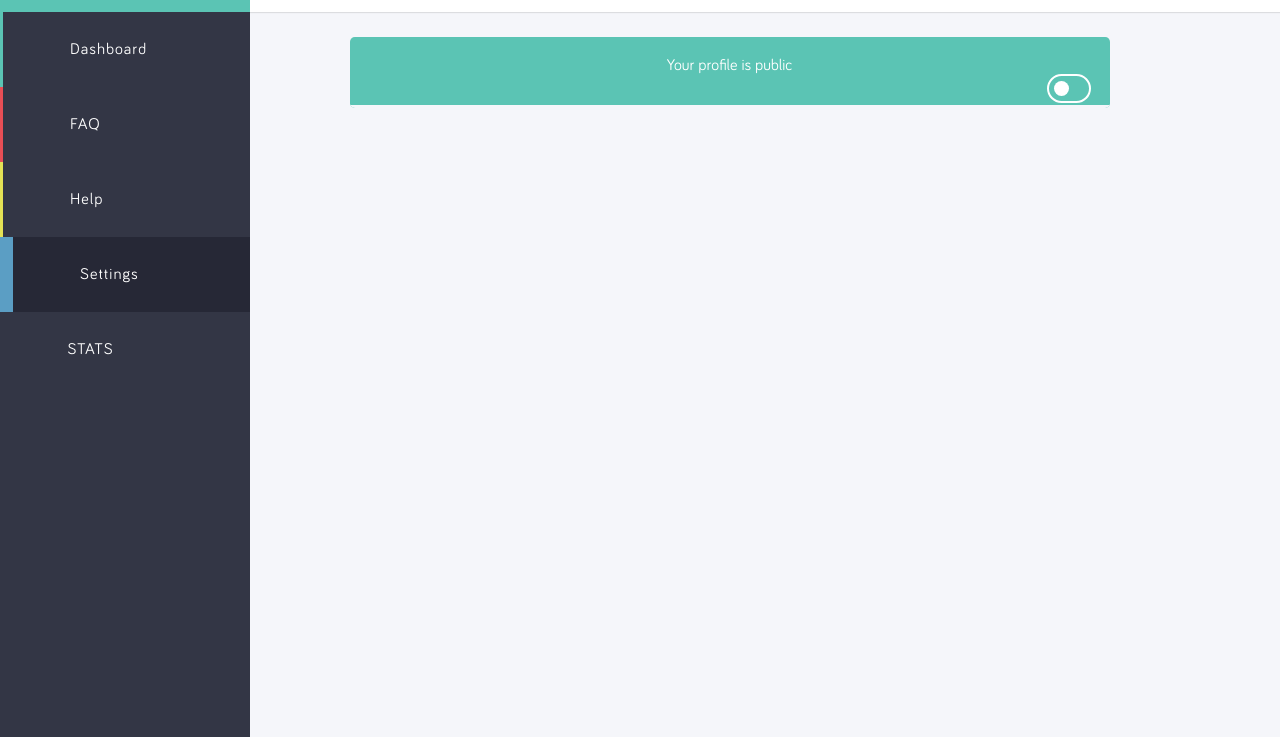
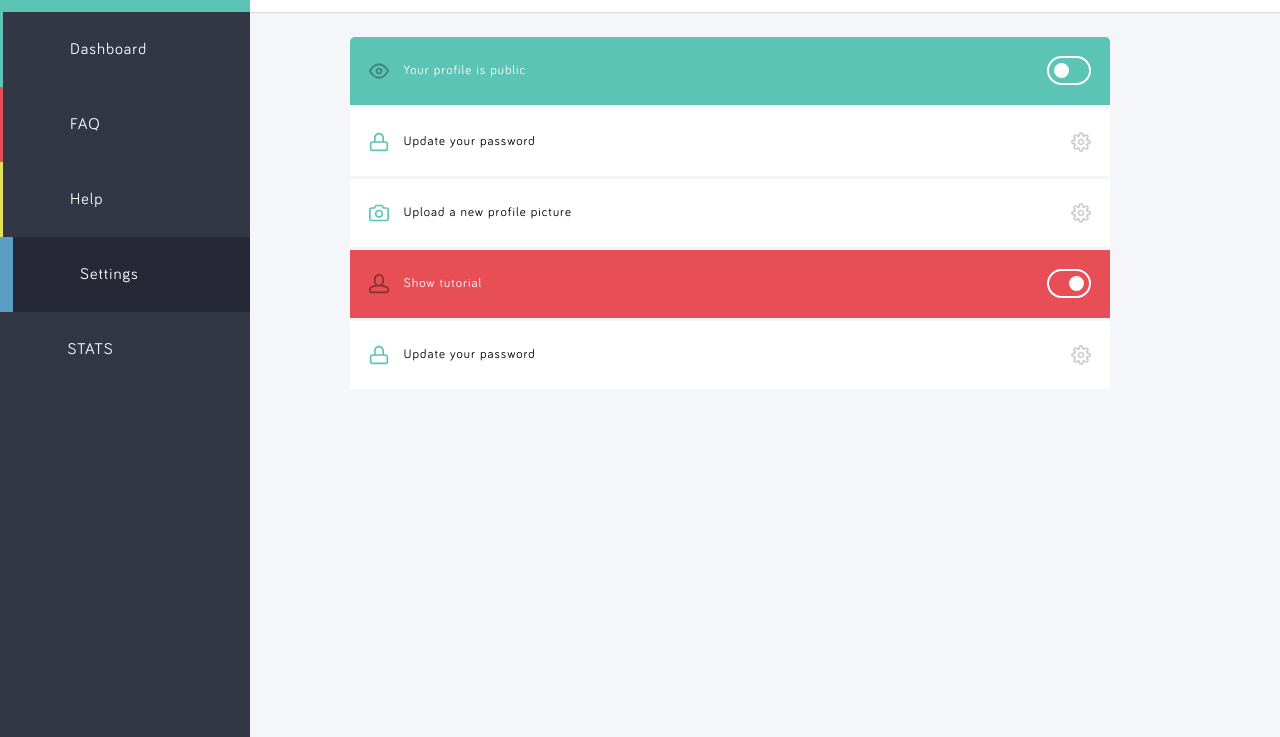
Before and after one commit to Rachouan/Moovit, a plain HTML site: page website/settings.html in a window 1280 px wide. Shown: the part 63-800 px from the top of the page. Drawn offline with nearby package versions, Linux system fonts and the light colour scheme.

Commit message:
Settingspagina fix

```diff
--- a/website/settings.html
+++ b/website/settings.html
@@ -1,3 +1,4 @@
+
 <!DOCTYPE html>
 <!--[if lt IE 7]>      <html class="no-js lt-ie9 lt-ie8 lt-ie7"> <![endif]-->
 <!--[if IE 7]>         <html class="no-js lt-ie9 lt-ie8"> <![endif]-->
@@ -8,7 +9,9 @@
         <meta http-equiv="X-UA-Compatible" content="IE=edge">
         <title>Moov-it edit all your information</title>
         <meta name="description" content="">
-        <meta name="viewport" content="width=device-width, initial-scale=1">
+        <meta name="theme-color" content="#262836">
+        <meta name="viewport" content="width=device-width, initial-scale=1, maximum-scale=1.0">
+        <link rel="icon" href="images/icons/favicon.ico" type="image/x-icon" />
         <link rel="stylesheet" type="text/css" href="css/style.css">
 
         <!-- Place favicon.ico and apple-touch-icon.png in the root directory -->
@@ -75,16 +78,85 @@
             <header class="hide"><h1>settings</h1></header>
                 <ul>
                     <li class="green">
-                        <p>Your profile is public</p>
+                        <p class="title status">Your profile is <span class="public">public</span></p>
                             <p class="slidercontainer">
-                                <span class="slider"></span>
+                                <span class="slider on"></span>
                             </p>
+                    </li>
+
+                    <li class="edit">
+                        <div class="edit">
+                        <p class="title password">Update your password</p>
+                        <span class="edit"></span>
+                        </div>
+                        <form>
+                            <div class="half">
+                            <label for="current password">CURRENT PASSWORD</label>
+                            <input type="password" id="currentPass" name="current password" placeholder="Whats your password..." tabindex="1">
+
+                            <label for="new password">NEW PASSWORD</label>
+                            <input type="password" id="newpass" name="new password" placeholder="Choose a clever new password..."tabindex="2">
+
+                            <label for="repeat password" class="hide">repeat poster</label>
+                            <input type="password" id="repeatpass" name="repeat password" placeholder="And now repeat it..." tabindex="3">
+                            </div>
+                            <div class="half">
+                                <p>We will send a mail to <span>brad@pitt.com</span> to confim your password update.</p>
+
+                                <input type="button" id="save" name="save" value="Save" tabindex="4" class="green">
+                                <input type="button" id="cancel" name="cancel" value="Cancel" tabindex="5">
+                            </div>
+                        </form>
+
+
+
+                    </li>
+
+                    <li class="edit">
+                        <div class="edit">
+                        <p class="title camera">Upload a new profile picture</p>
+                        <span class="edit"></span>
+                        </div>
+
+                        <div class="content">
+                                <img src="images/profile-pictures/main.jpg" class="profile" alt="Waauuww such a beautiful picture of you" class="show">
+                            <form>
+                                <p class="marginbottom">I think its time to change that picture it's so 2014</p>
+                                <input type="button" id="upload" name="upload" value="Upload a new profile picture" tabindex="6" class="darkBlue">
+
+
+                                <div class="content">
+
+                                    <input type="button" id="save" name="save" value="Save" tabindex="7" class="green">
+                                    <input type="button" id="cancel" name="cancel" value="Cancel" tabindex="8">
+                                 </div>
+                            </form>
+                        </div>
+
+                    </li>
+
+                    <li class="red">
+                        <p class="title tutorial">Show tutorial</p>
+                            <p class="slidercontainer">
+                                <span class="slider off"></span>
+                            </p>
+                    </li>
+
+
+                    <li class="edit">
+                        <div>
+                        <p class="title password">Update your password</p>
+                        <span class="edit"></span>
+                        </div>
+
                     </li>
                 </ul>
            </section>
         </article>
 
         <script src="http://ajax.googleapis.com/ajax/libs/jquery/1.10.2/jquery.min.js"></script>
+        <script type="text/javascript">$(document).bind("mobileinit", function(){$.extend(  $.mobile , {autoInitializePage: false})});</script>
+        <script src="http://code.jquery.com/mobile/1.4.5/jquery.mobile-1.4.5.min.js"></script>
         <script>window.jQuery || document.write('<script src="js/vendor/jquery-1.10.2.min.js"><\/script>')</script>
         <script type="text/javascript" src="js/app.js"></script>
     </body>
```
